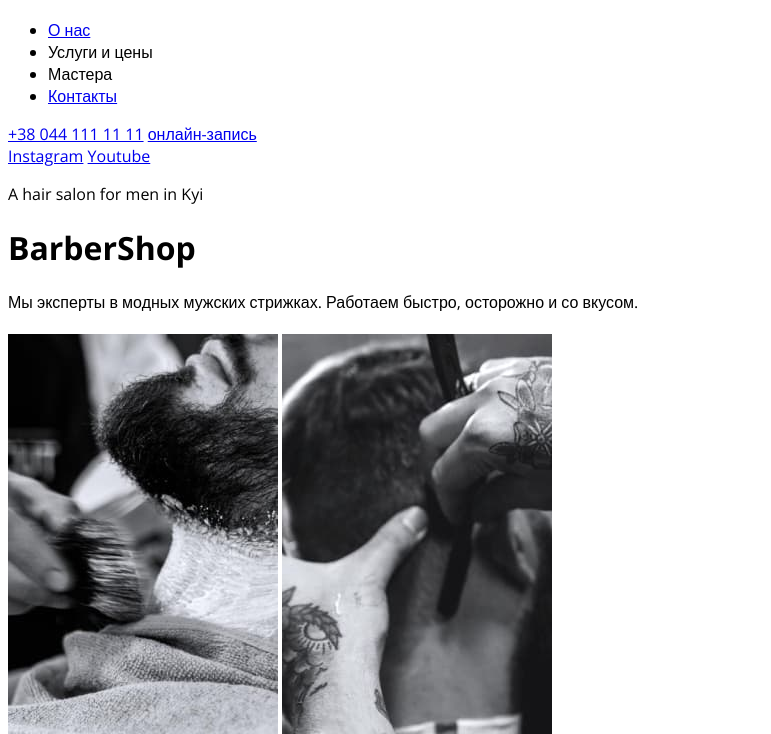
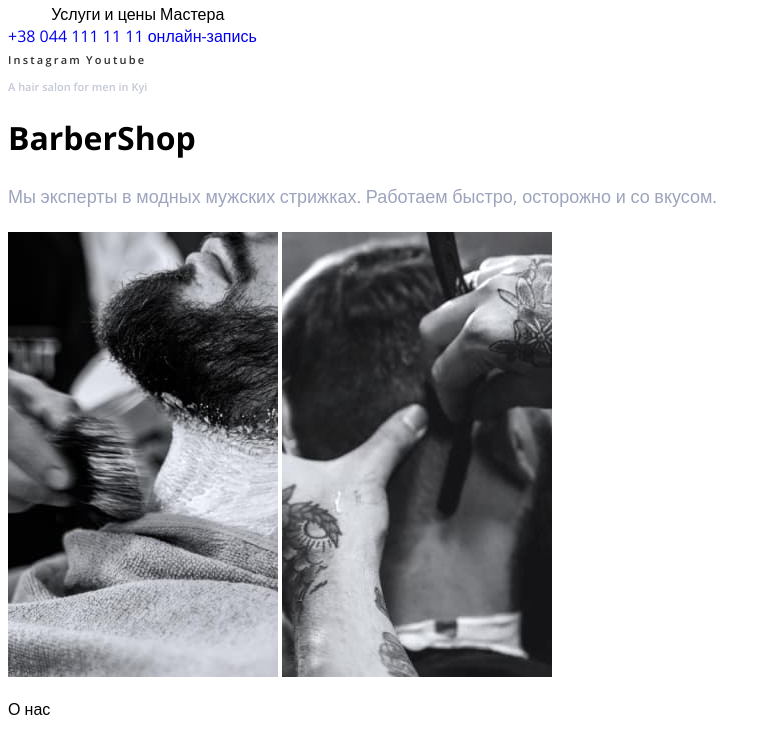
Before and after one commit to Olya08/Barbershop, a plain HTML site: page index.html in a window 1280 px wide. Shown: the part 66-800 px from the top of the page, without its empty margins (0-771 px from the left). Drawn offline with nearby package versions, Linux system fonts and the light colour scheme.

Commit message:
Додає кольори

```diff
--- a/css/styles.css
+++ b/css/styles.css
@@ -2,26 +2,83 @@ body {
   font-family: "Open Sans", sans-serif;
 }
 :root {
---primary-color: #FF6C00;
---secondary-color: #191C26;
+  --primary-color: #ff6c00;
+  --secondary-color: #191c26;
 
---text-primary: #303030;
---text-secondary: #9DA4BD;
+  --text-primary: #303030;
+  --text-secondary: #9da4bd;
+  --text-primary-lighten: #555555;
+}
+
+ul {
+  list-style: none;
+  padding: 0;
+  margin: 0;
+}
+
+a {
+  text-decoration: none;
+}
+
+.suptitle-secondary {
+  font-weight: 600;
+  font-size: 11px;
+  line-height: 1.36;
+  color: rgba(157, 164, 189, 0.6);
 }
 
 h2.section-title {
-    color: var(--text-primary);
-font-family: "Raleway";
-font-weight: 700;
-font-size: 42px;
+  color: var(--text-primary);
+  font-family: "Raleway";
+  font-weight: 700;
+  font-size: 42px;
 }
 
 h2.section-title.lighten {
-    color: #FFFFFF;
+  color: #ffffff;
 }
 
-#FFFFFF
-rgba(157, 164, 189, 0.6);
- #9DA4BD;
- #303030;
-#555555
+.hero-description {
+  color: var(--text-secondary);
+  font-weight: 400;
+  font-size: 18px;
+  line-height: 1.67;
+}
+
+/* Navbar */
+
+nav.navbar {
+}
+
+.nav-links li {
+  display: inline-block;
+}
+
+a.nav-link {
+  color: #ffffff;
+  font-weight: 600;
+  font-size: 12px;
+  line-height: 1.33;
+  letter-spacing: 0.1em;
+}
+
+a.nav-link:hover,
+.social-link:hover {
+  color: var(--primary-color);
+}
+
+p.section-description {
+  color: var(--text-primary-lighten);
+  font-weight: 400;
+  font-size: 14px;
+  line-height: 1.86;
+  letter-spacing: 0.02em;
+}
+
+.social-link {
+  color: var(--text-primary);
+  font-weight: 600;
+  font-size: 11px;
+  line-height: 15px;
+  letter-spacing: 0.2em;
+}
--- a/index.html
+++ b/index.html
@@ -32,7 +32,7 @@
           <li><a href="#footer" class="nav-link">Контакты</a></li>
         </ul>
 
-        <div class="">
+        <div class="btn-box">
           <a href="tel:+380441111111" class="phone-link">+38 044 111 11 11</a>
           <a href="#footer" class="primary-button">онлайн-запись</a>
         </div>
```
